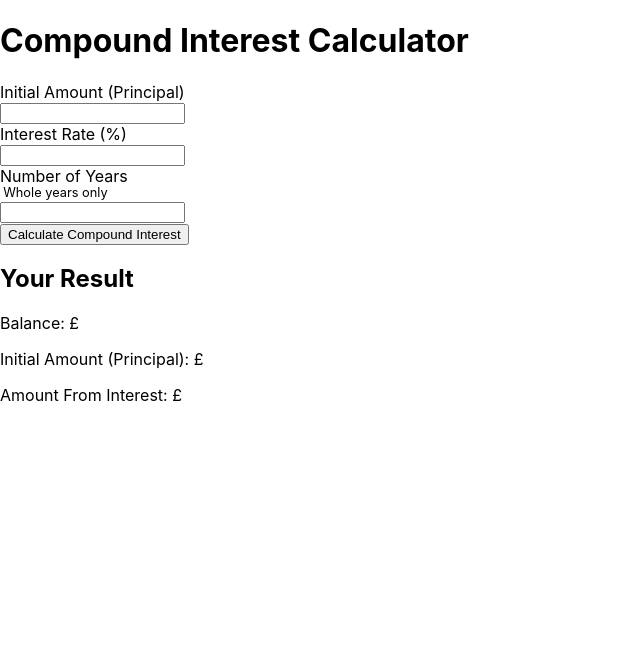
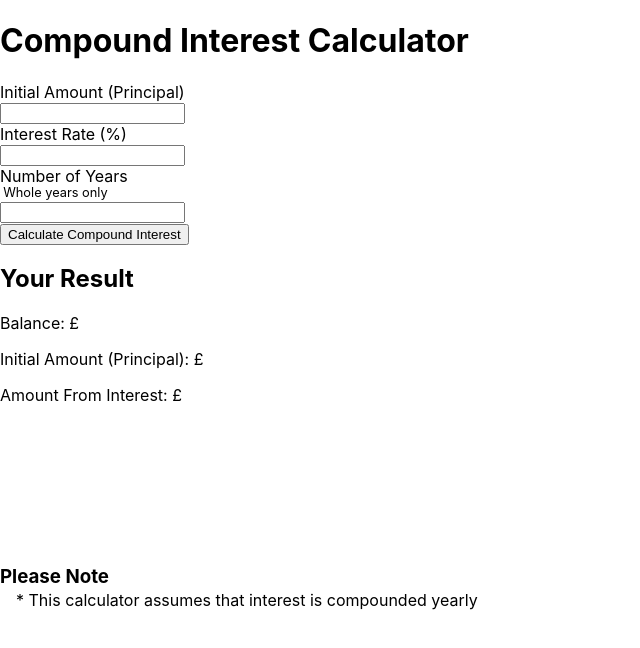
Before and after one commit to upul-d/compound_interest_calculator, a React (Create React App) app: page / in a window 1280 px wide. Shown: the top 648 px of the page, without its empty margins (0-640 px from the left). Built offline with nearby package versions, Linux system fonts and the light colour scheme.

Commit message:
Adds UsageNotesView

```diff
--- a/src/App.css
+++ b/src/App.css
@@ -7,3 +7,21 @@
   margin-bottom: 0.1em;
   padding-left: 0.25em;
 }
+
+.usage-notes-container {
+  margin-top: 10rem;
+}
+
+.usage-notes-header {
+  margin-bottom: 0.1rem;
+}
+
+.usage-notes-list {
+  margin-top: 0.1rem;
+  list-style-type: none;
+  padding-left: 1rem;
+}
+
+.usage-notes-list, li:before {
+  content:"*  ";
+}
--- a/src/components/Calculator.js
+++ b/src/components/Calculator.js
@@ -1,5 +1,6 @@
 import React, {Component} from 'react';
 import ResultView from './ResultView';
+import UsageNotesView from './UsageNotesView';
 import calculator from '../models/calculator.js';
 
 class Calculator extends Component {
@@ -108,6 +109,7 @@ class Calculator extends Component {
           initialAmountForResultView={this.state.initialAmountForResultView}
           amountFromInterest={this.state.amountFromInterest}
         />
+        <UsageNotesView />
       </div>
     );
   }
--- /dev/null
+++ b/src/components/UsageNotesView.js
@@ -0,0 +1,14 @@
+import React from 'react';
+
+const UsageNotesView = () => {
+  return (
+    <div className="usage-notes-container">
+      <h3 className="usage-notes-header">Please Note</h3>
+      <ul className="usage-notes-list">
+        <li>This calculator assumes that interest is compounded yearly</li>
+      </ul>
+    </div>
+  );
+}
+
+export default UsageNotesView;
```
